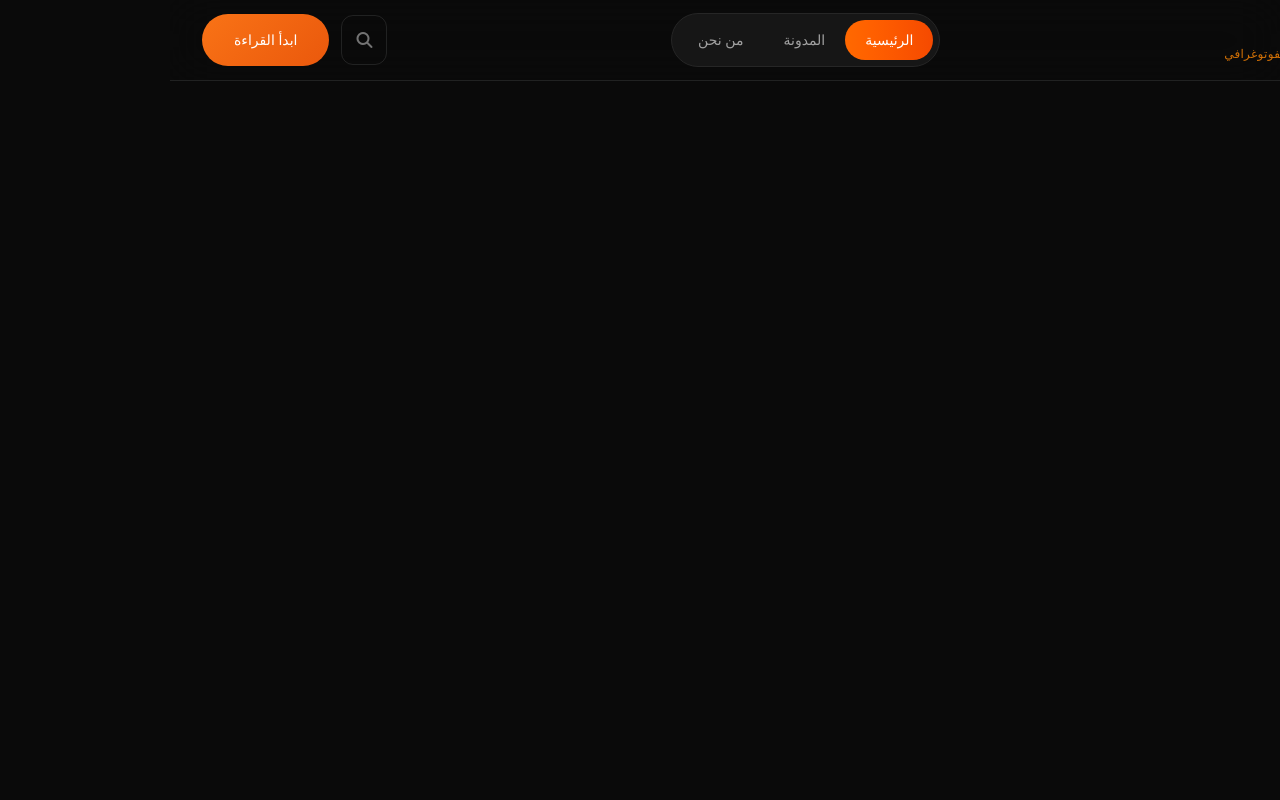
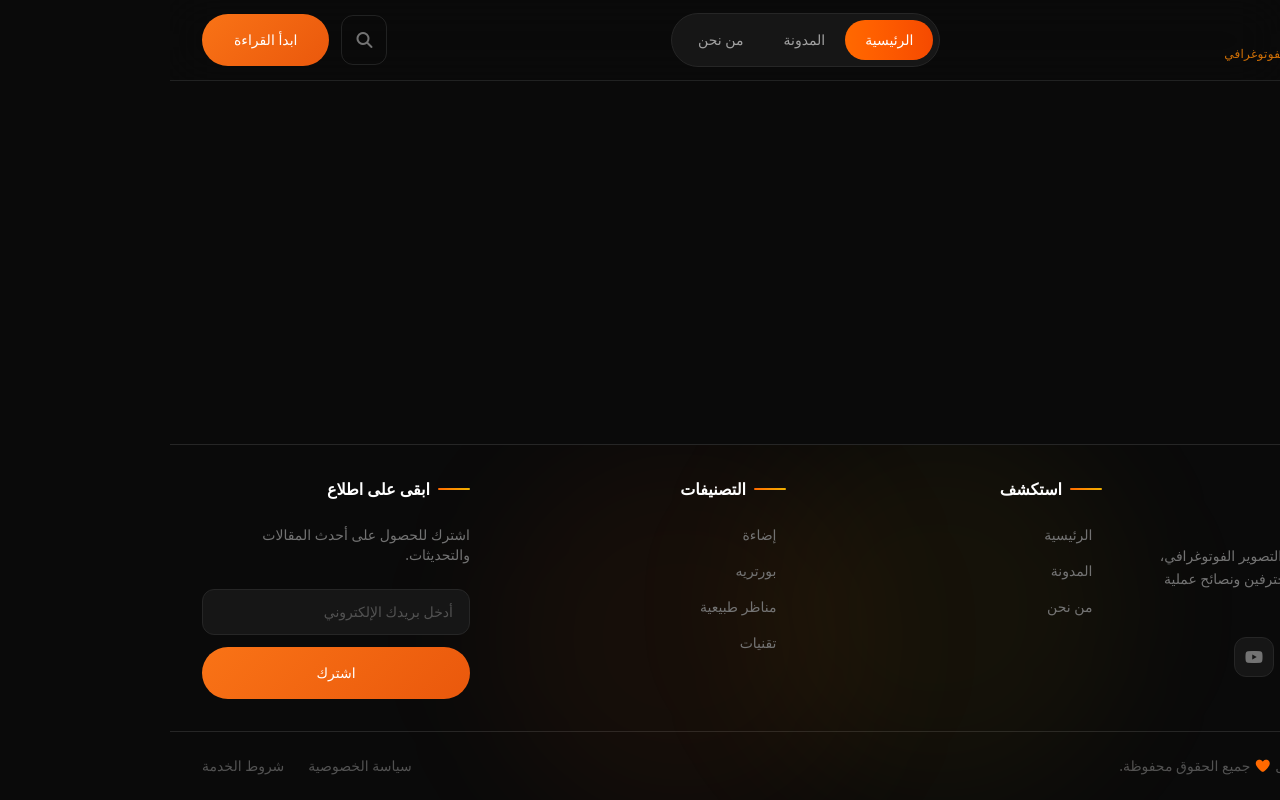
Before and after one commit to Kerolos2000/adasa, an Angular app: page /home in a window 1280 px wide. Built offline with nearby package versions, Linux system fonts and the light colour scheme.

Commit message:
feat: 🎸 Add Footer Component

```diff
--- a/src/app/app.config.ts
+++ b/src/app/app.config.ts
@@ -1,5 +1,9 @@
-import { ApplicationConfig, provideBrowserGlobalErrorListeners, provideZoneChangeDetection } from '@angular/core';
-import { provideRouter } from '@angular/router';
+import {
+  ApplicationConfig,
+  provideBrowserGlobalErrorListeners,
+  provideZoneChangeDetection,
+} from '@angular/core';
+import { provideRouter, withInMemoryScrolling, withViewTransitions } from '@angular/router';
 
 import { routes } from './app.routes';
 
@@ -7,6 +11,10 @@ export const appConfig: ApplicationConfig = {
   providers: [
     provideBrowserGlobalErrorListeners(),
     provideZoneChangeDetection({ eventCoalescing: true }),
-    provideRouter(routes)
-  ]
+    provideRouter(
+      routes,
+      withViewTransitions(),
+      withInMemoryScrolling({ anchorScrolling: 'enabled', scrollPositionRestoration: 'enabled' }),
+    ),
+  ],
 };
--- a/src/app/app.html
+++ b/src/app/app.html
@@ -3,4 +3,5 @@
   <main class="flex-1 grid">
     <router-outlet></router-outlet>
   </main>
+  <app-footer></app-footer>
 </div>
--- a/src/app/app.ts
+++ b/src/app/app.ts
@@ -1,10 +1,11 @@
 import { Component, signal } from '@angular/core';
 import { RouterOutlet } from '@angular/router';
+import { FooterComponent } from './layout/footer/footer.component';
 import { NavComponent } from './layout/nav/nav.component';
 
 @Component({
   selector: 'app-root',
-  imports: [RouterOutlet, NavComponent],
+  imports: [RouterOutlet, NavComponent, FooterComponent],
   templateUrl: './app.html',
   styleUrl: './app.css',
 })
--- a/src/app/features/not-found/not-found.component.html
+++ b/src/app/features/not-found/not-found.component.html
@@ -1,4 +1,4 @@
-<div class="relative overflow-hidden h-full flex flex-col">
+<div class="relative overflow-hidden h-full flex flex-col pb-4">
   <app-background-grid />
 
   <main class="relative z-10 flex-1 flex flex-col items-center justify-center text-center px-4">
@@ -15,28 +15,28 @@
       <span class="absolute bottom-1 -left-3 w-2 h-2 bg-yellow-400 rounded-full"></span>
     </div>
 
-    <h2 class="text-xl font-bold mb-2">عفوًا! الصفحة غير موجودة</h2>
+    <h2 class="text-4xl font-bold mb-2">عفوًا! الصفحة غير موجودة</h2>
     <p class="text-gray-400 max-w-md mb-8">
       الصفحة التي تبحث عنها غير موجودة أو تم نقلها، دعنا نعيدك إلى المسار الصحيح.
     </p>
 
     <div class="flex gap-4 mb-10">
-      <button class="btn-main">
+      <a routerLink="/" class="btn-main">
         <i class="fa-solid fa-house"></i>
         الذهاب للرئيسية
-      </button>
-      <button class="btn-secondary">
+      </a>
+      <a routerLink="/blog" class="btn-secondary">
         <i class="fa-regular fa-file-lines"></i>
         تصفح المقالات
-      </button>
+      </a>
     </div>
 
     <p class="text-gray-600 max-w-md mb-2">قد تجد هذه مفيدة:</p>
 
     <div class="flex gap-6 text-sm text-gray-500">
-      <a href="#" class="hover:text-orange-500 transition">المدونة</a>
-      <a href="#" class="hover:text-orange-500 transition">من نحن</a>
-      <a href="#" class="hover:text-orange-500 transition">الخصوصية</a>
+      <a routerLink="/home" class="hover:text-orange-500 transition">الرئيسية</a>
+      <a routerLink="/blog" class="hover:text-orange-500 transition">المدونة</a>
+      <a routerLink="/about" class="hover:text-orange-500 transition">من نحن</a>
     </div>
   </main>
 </div>
--- a/src/app/features/not-found/not-found.component.ts
+++ b/src/app/features/not-found/not-found.component.ts
@@ -1,10 +1,10 @@
 import { Component } from '@angular/core';
+import { RouterLink } from '@angular/router';
 import { BackgroundGridComponent } from '../../shared/components/background-grid/background-grid.component';
 
 @Component({
   selector: 'app-not-found',
-
-  imports: [BackgroundGridComponent],
+  imports: [BackgroundGridComponent, RouterLink],
   templateUrl: './not-found.component.html',
 })
 export class NotFoundComponent {}
--- /dev/null
+++ b/src/app/layout/footer/footer.component.html
@@ -0,0 +1,107 @@
+<footer class="relative bg-[#0a0a0a] text-neutral-300 overflow-hidden border-t border-[#262626]">
+
+  <div class="absolute inset-0 pointer-events-none">
+    <div class="absolute top-0 left-1/4 w-96 h-96 bg-orange-500/5 rounded-full blur-3xl"></div>
+    <div class="absolute bottom-0 right-1/4 w-96 h-96 bg-yellow-500/5 rounded-full blur-3xl"></div>
+  </div>
+
+  <div class="relative max-w-7xl mx-auto px-4 sm:px-6 lg:px-8 py-8">
+    <div class="grid grid-cols-1 md:grid-cols-2 lg:grid-cols-4 gap-12">
+
+      <section>
+        <a routerLink="/" class="group flex items-center gap-3 mb-6">
+          <span
+            class="w-11 h-11 bg-linear-to-br from-orange-500 to-orange-600 rounded-xl flex items-center justify-center transition-transform duration-300 group-hover:scale-105 shadow-[#f973164d_0_4px_20px] text-white font-bold text-xl">
+            ع
+          </span>
+          <span class="text-xl font-bold text-white">عدسة</span>
+        </a>
+
+        <p class="text-sm text-neutral-500 mb-6 leading-relaxed">
+          مدونة متخصصة في فن التصوير الفوتوغرافي، نشارك معكم أسرار المحترفين ونصائح عملية لتطوير مهاراتكم.
+        </p>
+        <div class="flex gap-2">
+          @for (s of socials; track s.label) {
+          <a [href]="s.url" target="_blank" [attr.aria-label]="s.label" class="w-10 h-10 bg-[#161616] border border-[#262626] rounded-xl flex items-center justify-center text-neutral-500
+           transition-transform duration-300 ease-in-out
+           hover:text-white hover:bg-orange-500 hover:border-orange-500
+           hover:scale-105 hover:-translate-y-1">
+            <i class="fa-brands" [class]="s.icon"></i>
+          </a>
+          }
+        </div>
+
+      </section>
+
+      <section class="space-y-6">
+        <h3 class="text-white font-semibold flex items-center gap-2">
+          <span class="w-8 h-0.5 bg-linear-to-r from-orange-500 to-yellow-500 rounded-full"></span>
+          استكشف
+        </h3>
+        <ul class="space-y-4">
+          @for (c of exploreLinks; track c.path) {
+          <li>
+            <a [routerLink]="c.path"
+              class="group flex items-center gap-2 text-sm text-neutral-500 hover:text-orange-500 transition-colors duration-300">
+              <i
+                class="fa-solid fa-angle-left text-orange-500 opacity-0 -mr-4 group-hover:opacity-100 group-hover:mr-0 transition-all duration-300"></i>
+              {{ c.label }}
+            </a>
+          </li>
+          }
+        </ul>
+      </section>
+
+      <section class="space-y-6">
+        <h3 class="text-white font-semibold flex items-center gap-2">
+          <span class="w-8 h-0.5 bg-linear-to-r from-orange-500 to-yellow-500 rounded-full"></span>
+          التصنيفات
+        </h3>
+        <ul class="space-y-4">
+          @for (c of categories; track c.value) {
+          <li>
+            <a [routerLink]="'/blog'" [queryParams]="{ category: c.value }"
+              class="group flex items-center gap-2 text-sm text-neutral-500 hover:text-orange-500 transition-colors duration-300">
+              <i
+                class="fa-solid fa-angle-left text-orange-500 opacity-0 -mr-4 group-hover:opacity-100 group-hover:mr-0 transition-all duration-300"></i>
+              {{ c.label }}
+            </a>
+          </li>
+          }
+        </ul>
+      </section>
+
+      <section class="space-y-6">
+        <h3 class="text-white font-semibold flex items-center gap-2">
+          <span class="w-8 h-0.5 bg-linear-to-r from-orange-500 to-yellow-500 rounded-full"></span>
+          ابقى على اطلاع
+        </h3>
+        <p class="text-sm text-neutral-500">
+          اشترك للحصول على أحدث المقالات والتحديثات.
+        </p>
+        <form class="space-y-3">
+          <input type="email" placeholder="أدخل بريدك الإلكتروني"
+            class="w-full px-4 py-3 bg-[#161616] border border-[#262626] rounded-xl text-sm text-white placeholder-neutral-600 focus:border-orange-500 focus:ring-1 focus:ring-orange-500 outline-none transition">
+          <button class="w-full btn-main text-sm">اشترك</button>
+        </form>
+      </section>
+    </div>
+  </div>
+
+  <div class="border-t border-[#262626]">
+    <div
+      class="max-w-7xl mx-auto px-4 sm:px-6 lg:px-8 py-6 flex flex-col md:flex-row justify-between items-center gap-4">
+      <p class="text-sm text-neutral-600">
+        © {{ fullYear }} عدسة. صنع بكل <i class="fa-solid fa-heart text-orange-500"></i> جميع الحقوق
+        محفوظة.
+      </p>
+      <div class="flex gap-6">
+        @for (b of bottomLinks; track b.path) {
+        <a [routerLink]="b.path" class="text-sm text-neutral-600 hover:text-orange-500 transition-colors duration-300">
+          {{ b.label }}
+        </a>
+        }
+      </div>
+    </div>
+  </div>
+</footer>
--- /dev/null
+++ b/src/app/layout/footer/footer.component.ts
@@ -0,0 +1,51 @@
+import { Component } from '@angular/core';
+import { RouterLink } from '@angular/router';
+
+export interface SocialLink {
+  icon: string;
+  url: string;
+  label: string;
+}
+
+export interface NavLink {
+  label: string;
+  path: string;
+}
+
+export interface Category {
+  label: string;
+  value: string;
+}
+
+@Component({
+  selector: 'app-footer',
+  imports: [RouterLink],
+  templateUrl: './footer.component.html',
+})
+export class FooterComponent {
+  fullYear: number = new Date().getFullYear();
+  socials: SocialLink[] = [
+    { icon: 'fa-x-twitter', url: 'https://twitter.com/', label: 'twitter' },
+    { icon: 'fa-github', url: 'https://github.com/', label: 'github' },
+    { icon: 'fa-linkedin-in', url: 'https://linkedin.com/', label: 'linkedin' },
+    { icon: 'fa-youtube', url: 'https://youtube.com/', label: 'youtube' },
+  ];
+
+  exploreLinks: NavLink[] = [
+    { label: 'الرئيسية', path: '/' },
+    { label: 'المدونة', path: '/blog' },
+    { label: 'من نحن', path: '/about' },
+  ];
+
+  categories: Category[] = [
+    { label: 'إضاءة', value: 'lighting' },
+    { label: 'بورتريه', value: 'portrait' },
+    { label: 'مناظر طبيعية', value: 'nature' },
+    { label: 'تقنيات', value: 'techniques' },
+  ];
+
+  bottomLinks: NavLink[] = [
+    { label: 'سياسة الخصوصية', path: '/home' },
+    { label: 'شروط الخدمة', path: '/home' },
+  ];
+}
```
